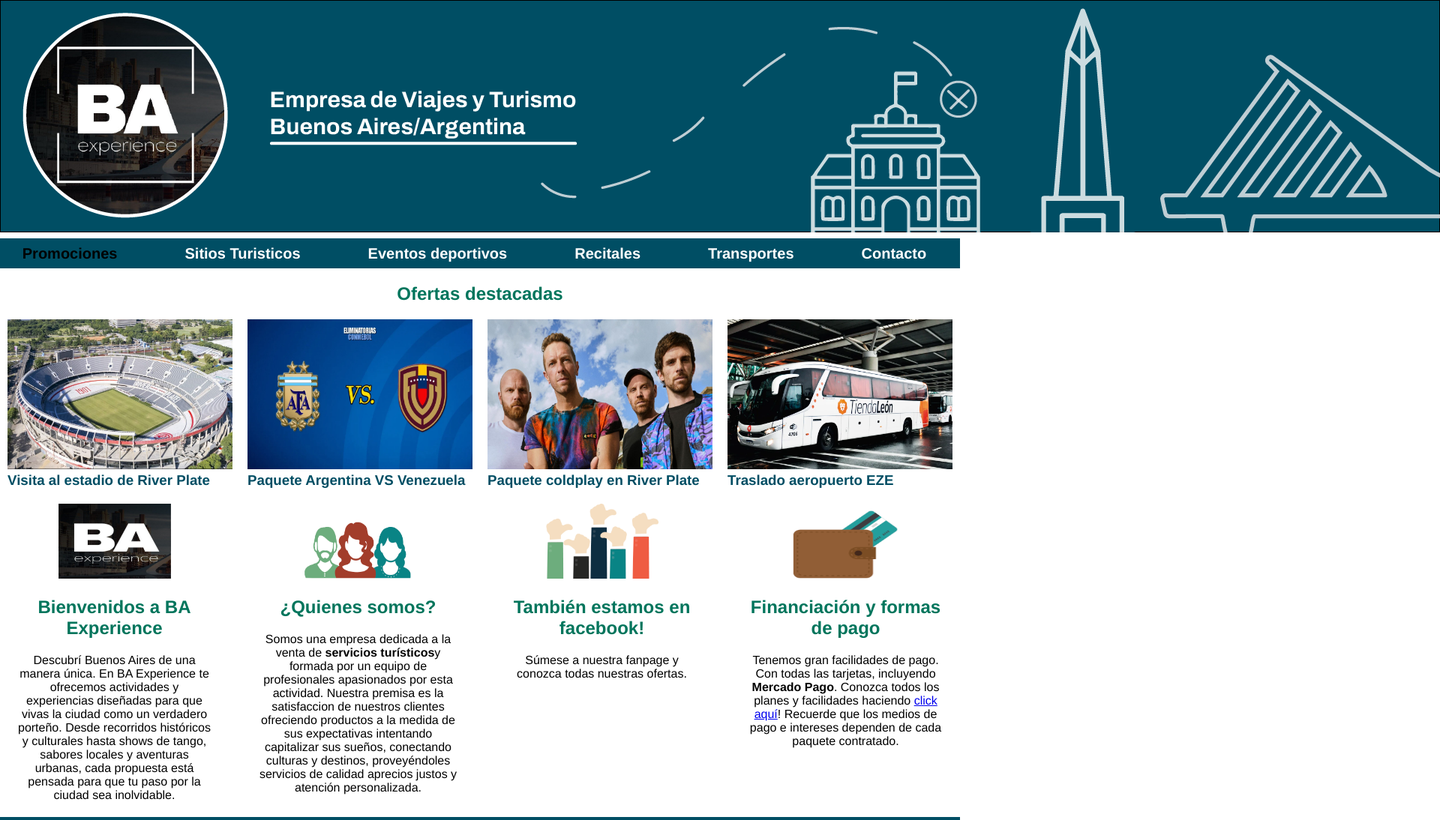
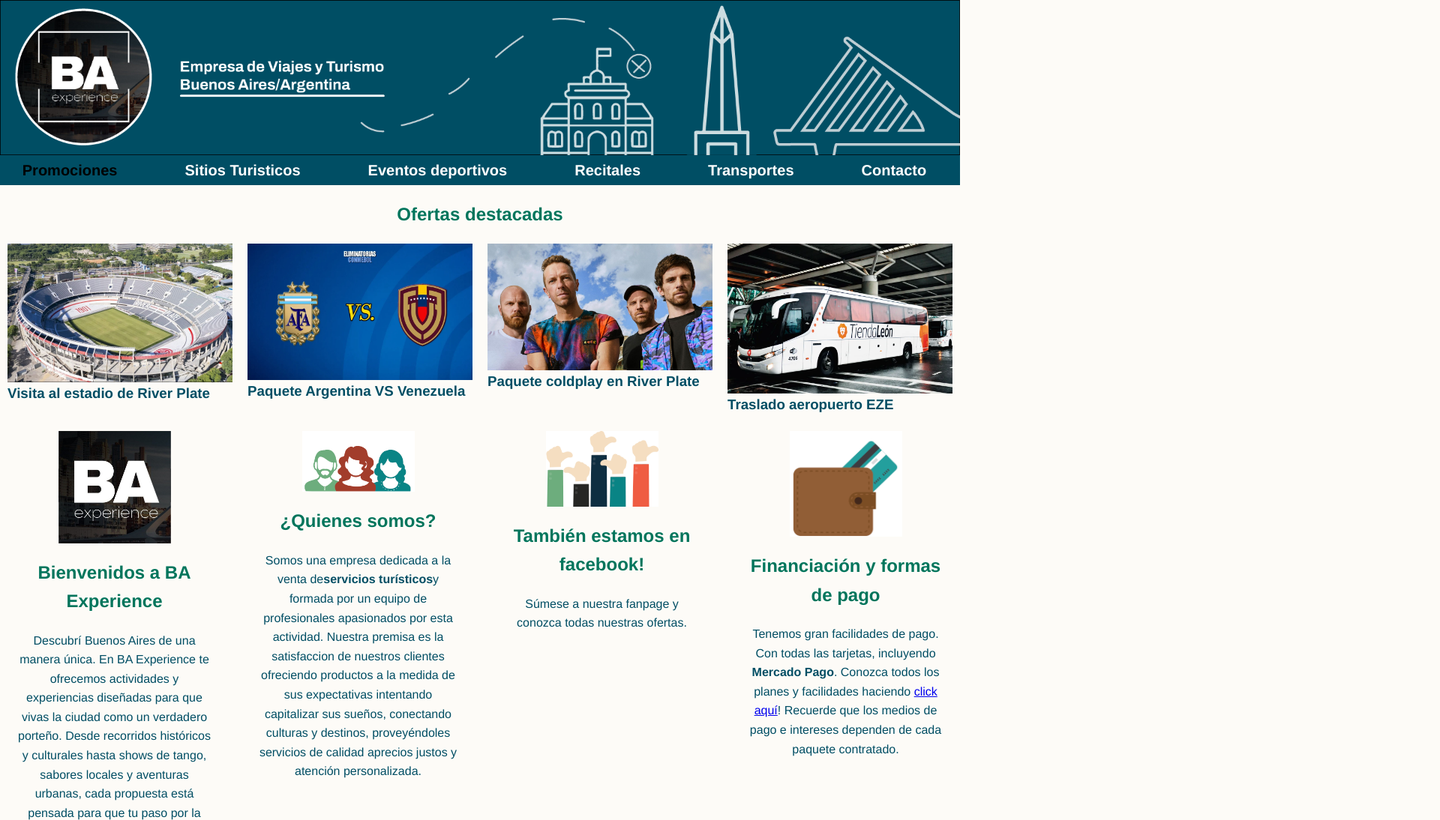
Before and after one commit to chamberlay/ProyectoCuatriDos, a plain HTML site: page index.html in a window 1280 px wide. Shown: the top 1094 px of the page at 75% size, 1920 px wide, since content can reach past the window. Drawn offline with Linux system fonts and the light colour scheme.

Commit message:
limpieza y arreglos

```diff
--- a/index.html
+++ b/index.html
@@ -37,28 +37,28 @@
 
         <div class="contenedorEstadioRiver">
             <div class="estadioRiver">
-                <img width="300" height="200" src="./imagenes/estadioRiver.jpg">
+                <img src="/imagenes/estadioRiver.jpg" alt="Visita guiada Estadio Monumental (River Plate)" width="300" height="200">
             </div>
             <h3><a href="/productos/sitiosTuristicos/estadioRiver.html" target="_blank">Visita al estadio de River Plate</a></h3>
         </div>
 
         <div class="contenedorArgVsVzla">
                 <div class="argVsVzla">
-                    <img width="300" height="200" src="/imagenes/argVsVzla.jpg">
+                    <img src="/imagenes/argVsVzla.jpg" alt="Paquete Argentina vs Venezuela — entradas y traslado" width="300" height="200">
                 </div>
                 <h3><a href="/productos/EventosDeportivos/argVsVzla.html" target="_blank">Paquete Argentina VS Venezuela</a></h3>
         </div>
 
         <div class="contenedorColdplay">
                 <div class="coldplay">
-                    <img width="300" height="200" src="/imagenes/coldplay.jpg">
+                    <img src="/imagenes/coldplay.jpg" alt="Paquete Concierto Coldplay en River Plate" width="300" height="200">
                 </div>
-                <h3><a href="productos/recitales/conciertoColdplay.html" target="_blank">Paquete coldplay en River Plate</a></h3>
+                <h3><a href="/productos/recitales/conciertoColdplay.html" target="_blank">Paquete coldplay en River Plate</a></h3>
         </div>
 
         <div class="contenedorTiendaLeonEze">
             <div class="tiendaLeonEze">
-                <img width="300" height="200" src="/imagenes/tiendaLeonEze.jpg">
+                <img src="/imagenes/tiendaLeonEze.jpg" alt="Traslado Aeropuerto Ezeiza — servicio puerta a puerta" width="300" height="200">
             </div>
                 <h3><a href="/productos/transporte/tiendaLeonEze.html" target="_blank">Traslado aeropuerto EZE</a></h3>
         </div>
@@ -67,7 +67,7 @@
 
     <main class="contenedorMain">
         <div class="bienvenida">
-            <img src="/imagenes/letras.JPG">
+            <img src="/imagenes/letras.JPG" alt="">
             <h2>Bienvenidos a BA Experience</h2>
             <p>Descubrí Buenos Aires de una manera única. En BA Experience te ofrecemos actividades y experiencias diseñadas para que vivas la ciudad como un verdadero porteño.
             Desde recorridos históricos y culturales hasta shows de tango, sabores locales y aventuras urbanas, cada propuesta está
@@ -75,21 +75,21 @@
         </div>
 
         <div class="quienesSomos">
-            <img src="/imagenes/quienesSomos.png">
+            <img src="/imagenes/quienesSomos.png" alt="">
             <h2>¿Quienes somos?</h2>
-            <p>Somos una empresa dedicada a la venta de&nbsp;<strong>servicios turísticos</strong>y formada por un equipo de profesionales apasionados por esta actividad.
+            <p>Somos una empresa dedicada a la venta de<strong>servicios turísticos</strong>y formada por un equipo de profesionales apasionados por esta actividad.
             Nuestra premisa es la satisfaccion de nuestros clientes ofreciendo productos a la medida de sus expectativas intentando capitalizar sus sueños,
             conectando culturas y destinos, proveyéndoles servicios de calidad aprecios justos y atención personalizada.</p>
         </div>
 
         <div class="textoFacebook">
-            <img src="/imagenes/siguenos.png">
+            <img src="/imagenes/siguenos.png" alt="">
             <h2>También estamos en facebook!</h2>
             <p>Súmese a nuestra fanpage y conozca todas nuestras ofertas.</p>
         </div>
 
         <div class="formasPago">
-            <img src="/imagenes/formasPago.png"></a>
+            <img src="/imagenes/formasPago.png" alt="">
             <h2>Financiación y formas de pago</h2>
             <p>Tenemos gran facilidades de pago. Con todas las tarjetas, incluyendo <strong>Mercado Pago</strong>. Conozca todos los planes y facilidades haciendo <a href="/menu/contacto.html">click aquí</a>!
             Recuerde que  los medios de pago e intereses dependen de cada paquete contratado.</p>
@@ -102,7 +102,7 @@
                     <ul>
                         <li><i class="fa fa-map-marker"></i> Terminal de Omnibus de Retiro, Ala Norte, Loc C-15 - Buenos Aires, Argentina</li> <br>
                         <li><i class="fa fa-phone"></i> (+54) 11 12345678</li> <br>
-                        <li><i class="fa fa-envelope-o"></i> consultas@baexperience.tur.ar</a></li> <br>
+                        <li><i class="fa fa-envelope-o"></i> consultas@baexperience.tur.ar</li> <br>
                         <li><i class="fa fa-facebook"></i> facebook.com/BAExperience</li> <br>
                     </ul>
                 </div>
@@ -111,6 +111,7 @@
                     <h4>Visítenos</h4> <br>
                     <iframe
                         src="https://www.google.com/maps/embed?pb=!1m18!1m12!1m3!1d3280.8232258722296!2d-58.3823428!3d-34.584906!2m3!1f0!2f0!3f0!3m2!1i1024!2i768!4f13.1!3m3!1m2!1s0x95bccb1d906a787d%3A0x89e2d625bee7d37c!2sTerminal%20de%20Retiro!5e0!3m2!1ses!2sar!4v1694883600000!5m2!1ses!2sar"
+                        title="Mapa — Terminal de Retiro"
                         width="300"
                         height="200"
                         style="border:0;"
@@ -123,7 +124,7 @@
                 <div>
                     <strong>BA Experience</strong> es una agencia de turismo de la Ciudad Autonoma De Buenos Aires, en la República Argentina.
                     Registrada bajo el <strong>Leg. N° 16184 </strong> otorgada por el Registro Nacional de Agencias de Turismo <br>
-                    <img src="/imagenes/logosFooter.png">
+                    <img src="/imagenes/logosFooter.png" alt="">
                 </div>
     </footer>
 </body>
--- a/styles.css
+++ b/styles.css
@@ -5,11 +5,42 @@
     font-family: "helvetica neue", Arial, Helvetica, sans-serif;
 }
 
-.body{
+body{
   text-decoration: none;
   background-color: #FDFBF7;
   color: #004E64;
   line-height: 1.6;
+}
+
+img, iframe {
+  max-width: 100%;
+  height: auto;
+  display: block;
+}
+
+@media (max-width: 768px) {
+  .contenedorMenu {
+    height: auto;
+    padding: 10px 0;
+  }
+
+  .menu {
+    flex-direction: column;
+    gap: 15px;
+    align-items: center;
+  }
+
+  .contenedorOfertas,
+  .contenedorMain {
+    flex-direction: column;
+    align-items: center;
+  }
+
+  .contenedorFooter {
+  flex-direction: column;
+  align-items: center;
+  text-align: center;
+  }
 }
 
 /*############################### header ###############################*/
@@ -56,6 +87,7 @@ h2 {
   display: flex;
   justify-content: center;
   gap: 20px;
+  flex-wrap: wrap;
 }
 
 .contenedorOfertas > div > img{
@@ -79,17 +111,21 @@ h3 a:hover {
   justify-content: space-around;
   align-items: flex-start;
   gap : 20px;
+  flex-wrap: wrap;
 }
 .contenedorMain > div{
   flex : 1;
   padding: 20px;
   box-sizing: border-box;
   text-align: center;
+  min-width: 250px;
 }
 
 .contenedorMain > div> img{
   width: 150px;
-  height: 100px;
+  height: auto;
+  margin: 0 auto;
+  display: block;
 }
 
 /*############################### footer ###############################*/
@@ -102,6 +138,7 @@ h3 a:hover {
   align-items: flex-start;
   gap: 20px;
   padding: 20px;
+  flex-wrap: wrap;
 }
 
 .contenedorFooter > div {
--- a/stylesUno.css
+++ /dev/null
@@ -1,109 +0,0 @@
-
-
-* {
-  margin: 0;
-  padding: 0;
-  box-sizing: border-box;
-  font-family: Georgia, 'Times New Roman', serif;
-}
-
-body {
-  background-color: #FDFBF7;
-  color: #004E64;
-  line-height: 1.6;
-}
-
-/* Header */
-header {
-  background-color: #004E64;
-  color: #FFFFFF;
-  padding: 20px;
-  display: flex;
-  justify-content: space-between;
-  align-items: center;
-}
-
-/* Nav */
-nav a {
-  color: #FFFFFF;
-  text-decoration: none;
-  margin: 0 15px;
-  font-weight: bold;
-  transition: color 0.3s;
-}
-
-nav a:hover {
-  color: #F2E3D5;
-}
-
-/* Ofertas */
-h2 {
-  color: #00755C;
-  margin: 20px 0;
-  text-align: center;
-}
-
-h3 a {
-  color: #004E64;
-  text-decoration: none;
-}
-
-h3 a:hover {
-  color: #D4AF37;
-
-/* Cards */
-div > div > div {
-  background: #F2E3D5;
-  border: 1px solid #E5DED0;
-  border-radius: 10px;
-  padding: 15px;
-  margin: 15px;
-  text-align: center;
-  transition: transform 0.3s, box-shadow 0.3s;
-}
-
-div > div > div:hover {
-  transform: scale(1.03);
-  box-shadow: 0px 4px 10px rgba(0,0,0,0.25);
-}
-
-img {
-  max-width: 100%;
-  border-radius: 8px;
-}
-
-/* Main */
-main {
-  padding: 40px 20px;
-  background: #FDFBF7;
-}
-
-main h2, main h3 {
-  color: #004E64;
-}
-
-main p {
-  margin: 10px 0;
-  color: #333333;
-}
-
-/* Footer */
-footer {
-  background-color: #004E64;
-  color: #FFFFFF;
-  padding: 20px;
-  text-align: center;
-}
-
-footer a {
-  color: #D4AF37;
-  text-decoration: none;
-}
-
-footer a:hover {
-  color: #F2E3D5;
-}
-
-footer h6 {
-  color: #D4AF37;
-}
```
